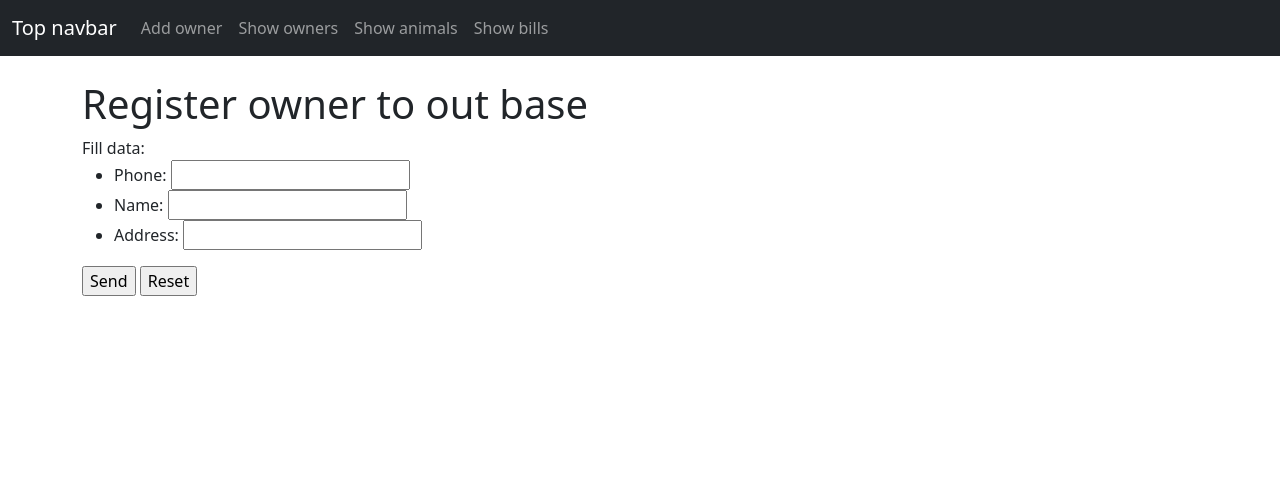
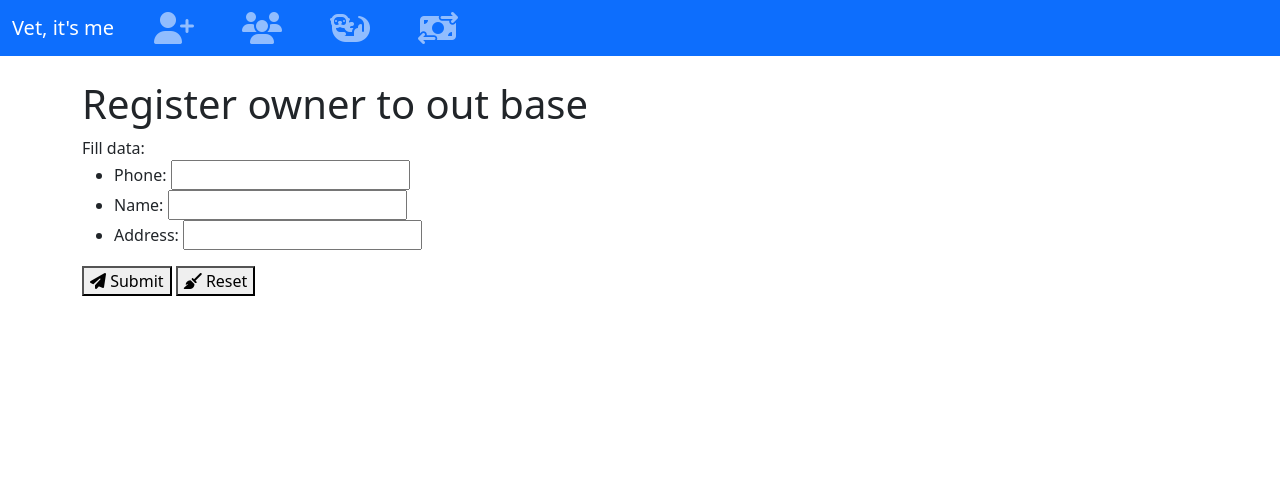
Before and after one commit to lqcharska/Veterinary-clinic, a Django app: page /add_owner/ in a window 1280 px wide. Shown: the top 495 px of the page. Run offline with Django 4.2, Linux system fonts and the light colour scheme; some libraries are stand-ins or nearby versions.

Commit message:
font awesome

```diff
--- a/przychodnia/templates/add_owner.html
+++ b/przychodnia/templates/add_owner.html
@@ -7,13 +7,19 @@
 
 
 Fill data:
-<form method="post" action="" novalidate>
+<form id="add_owner_form" method="post" action="" novalidate>
     {% csrf_token %}
     <ul>
         {{ form.as_ul }}
     </ul>
-    <input type="submit" value="Send">
-    <input type="reset" value="Reset">
 </form>
 
+<button type="submit" form="add_owner_form" value="Submit">
+    <i class="fa-solid fa-paper-plane"></i> Submit
+</button>
+
+<button type="reset" form="add_owner_form" value="Reset">
+    <i class="fa-solid fa-broom"></i> Reset
+</button>
+
 {% endblock %}
--- a/przychodnia/templates/main_template.html
+++ b/przychodnia/templates/main_template.html
@@ -31,31 +31,42 @@
         }
     </style>
 
+    <script src="https://kit.fontawesome.com/80eb62956a.js" crossorigin="anonymous"></script>
+
+
 
     <!-- Custom styles for this template -->
     <link href="{% static 'przychodnia/css/navbar-top.css' %}" rel="stylesheet">
 </head>
 <body>
 
-<nav class="navbar navbar-expand-md navbar-dark bg-dark mb-4">
+<nav class="navbar navbar-expand-md navbar-dark bg-primary mb-4">
     <div class="container-fluid">
-        <a class="navbar-brand" href="#">Top navbar</a>
+        <a class="navbar-brand" href="#">Vet, it's me</a>
         <button class="navbar-toggler" type="button" data-bs-toggle="collapse" data-bs-target="#navbarCollapse" aria-controls="navbarCollapse" aria-expanded="false" aria-label="Toggle navigation">
             <span class="navbar-toggler-icon"></span>
         </button>
         <div class="collapse navbar-collapse" id="navbarCollapse">
             <ul class="navbar-nav me-auto mb-2 mb-md-0">
                 <li class="nav-item">
-                    <a class="nav-link" href="/add_owner">Add owner</a>
+                    <a class="nav-link px-4" href="/add_owner" alt="Add owner">
+                        <i class="fa-solid fa-user-plus fa-2xl"></i>
+                    </a>
                 </li>
                 <li class="nav-item">
-                    <a class="nav-link" href="/show_owners">Show owners</a>
+                    <a class="nav-link px-4" href="/show_owners" alt="Show owners">
+                        <i class="fa-solid fa-users fa-2xl"></i>
+                    </a>
                 </li>
                 <li class="nav-item">
-                    <a class="nav-link" href="/show_animals">Show animals</a>
+                    <a class="nav-link px-4" href="/show_animals" >
+                        <i class="fa-solid fa-otter fa-2xl"></i>
+                    </a>
                 </li>
                 <li class="nav-item">
-                    <a class="nav-link" href="/show_bills">Show bills</a>
+                    <a class="nav-link px-4" href="/show_bills" alr="Show bills">
+                        <i class="fa-solid fa-money-bill-transfer fa-2xl"></i>
+                    </a>
                 </li>
             </ul>
         </div>
@@ -66,7 +77,7 @@
     {% block main_content %}{% endblock %}
 </main>
 
-
+<!-- add font awesome -->
 <script src="{% static 'przychodnia/js/bootstrap.bundle.min.js' %}"></script>
 
 {% if error_message %}
```
Also changed, not shown: przychodnia/templates/watch_owner.html (+11 -4 lines).
